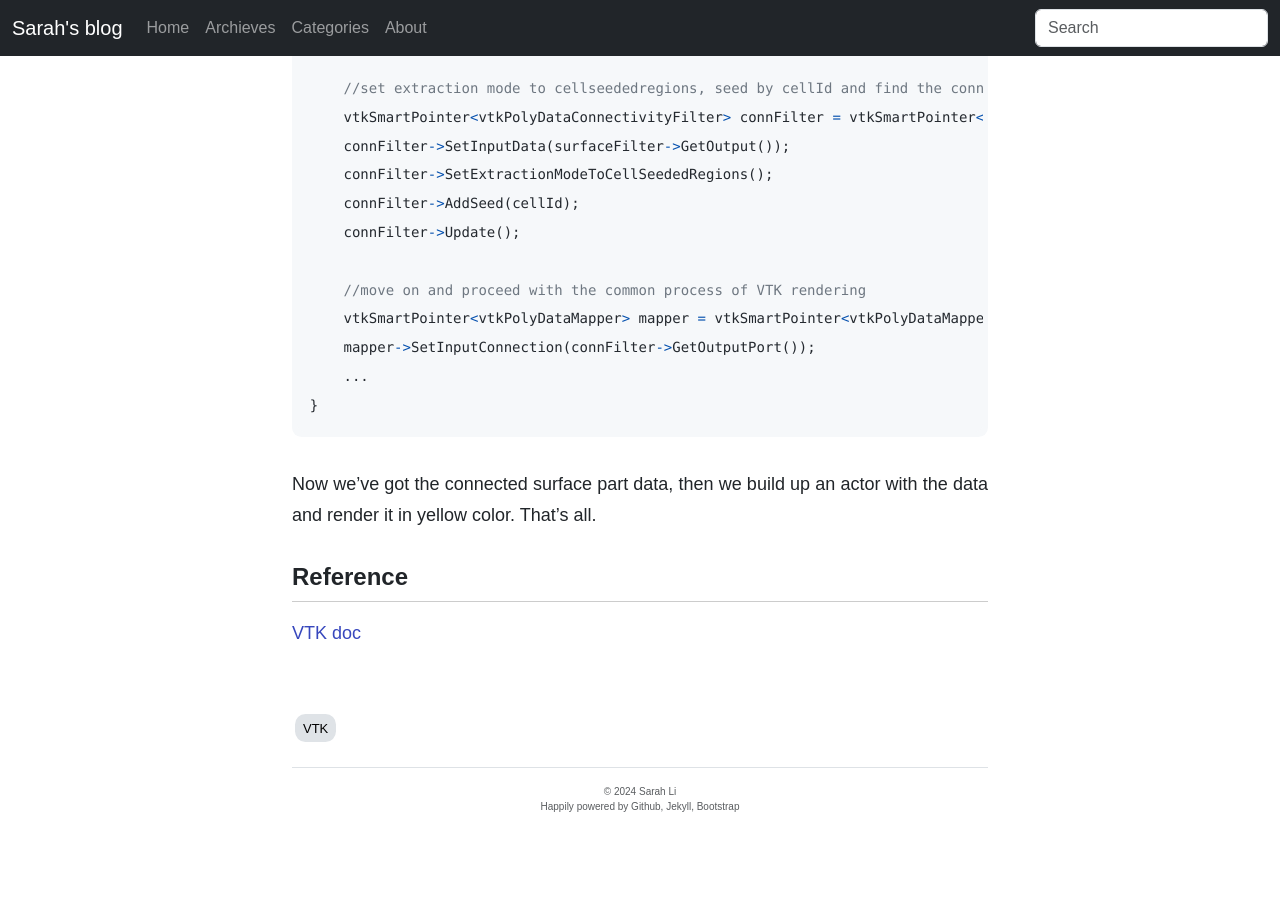
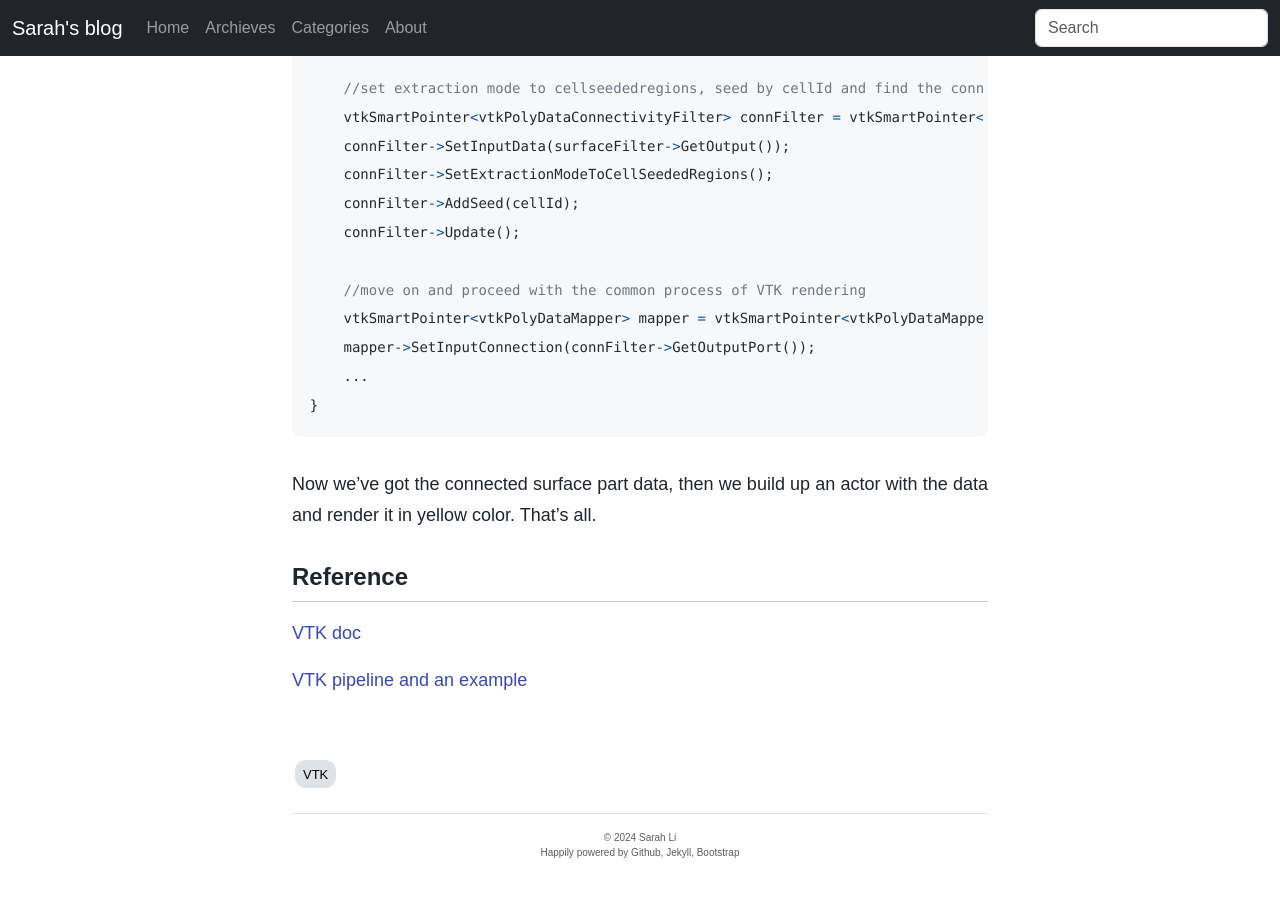
Before and after one commit to sarahqd/sarahqd.github.io, a Jekyll site: the page built from _posts/2024-6-10-Vtk-filters-and-some-special-objects.md, in a window 1280 px wide and 900 px high, scrolled down 2571 px. Shown: the top 897 px of the window. Built offline with Jekyll 4.4.1, drawn with Linux system fonts in a browser that asks for light colours; before the commit the page ends 3425 px from its top, so only the background shows below that.

Commit message:
Update 2024-6-10-Vtk-filters-and-some-special-objects.md

```diff
--- a/_posts/2024-6-10-Vtk-filters-and-some-special-objects.md
+++ b/_posts/2024-6-10-Vtk-filters-and-some-special-objects.md
@@ -77,3 +77,5 @@ Now we've got the connected surface part data,  then we build up an actor with t
 ## Reference
 
 [VTK doc](https://docs.vtk.org/)
+
+[VTK pipeline and an example](https://sarahqd.github.io/2024/04/29/Pipeline-of-rendering-and-VTK-example.html)
```
